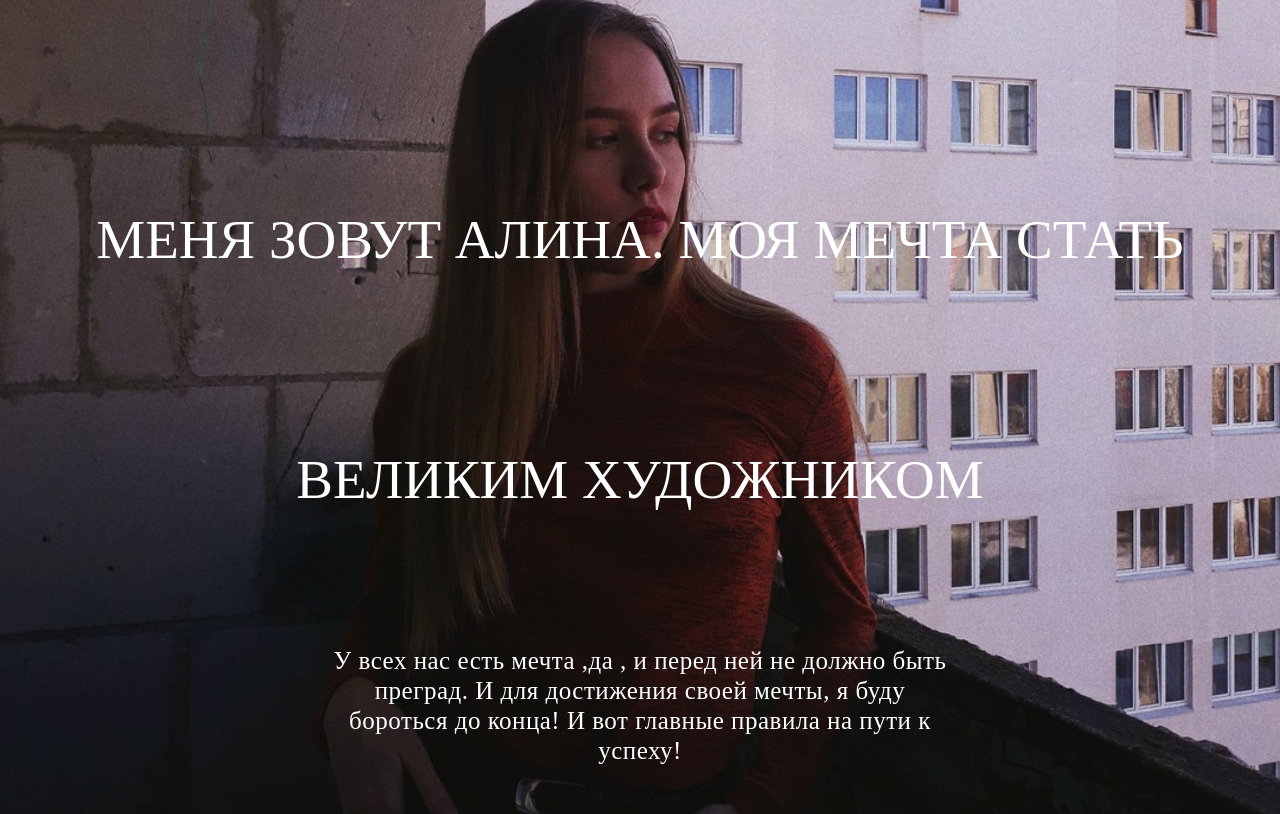
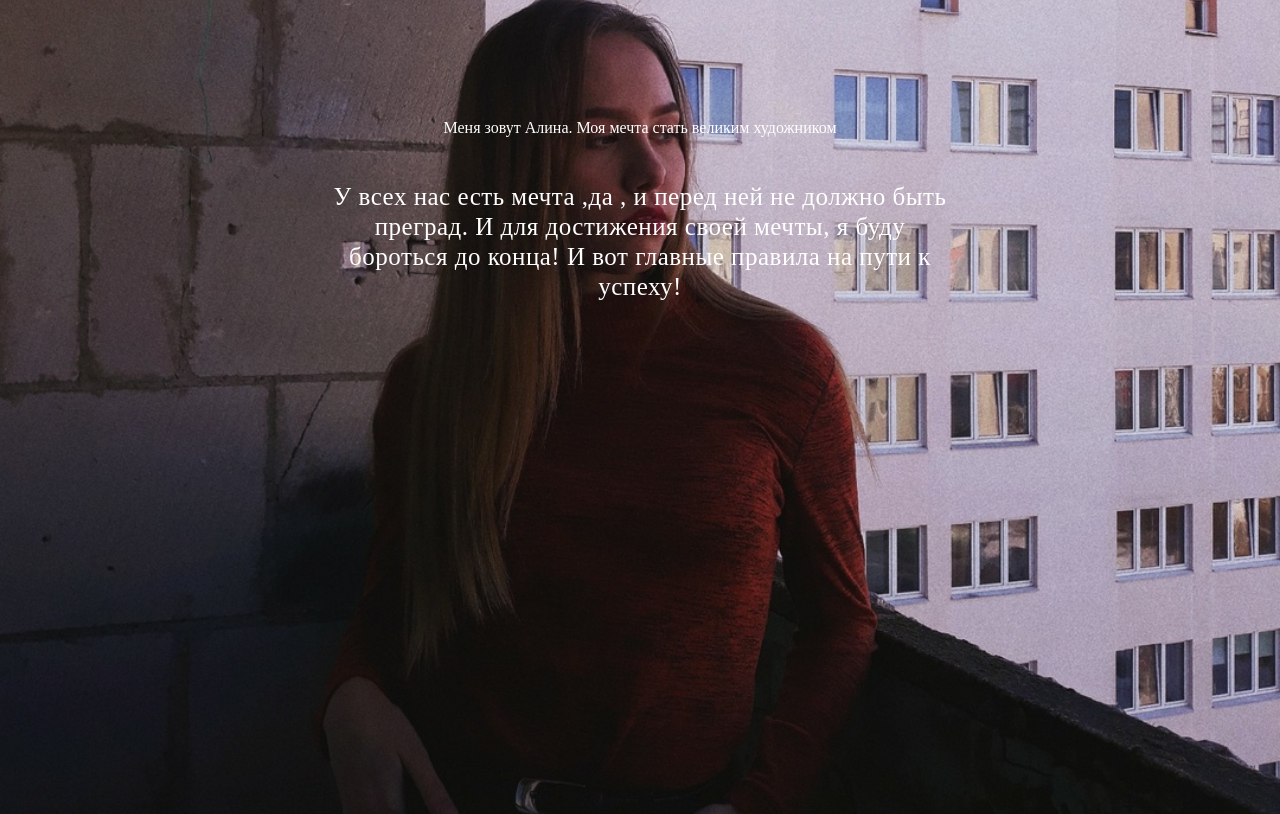
Before and after one commit to AlexeyMelyuh/Just-Check, a plain HTML site: page index.html in a window 1280 px wide. Shown: the top 814 px of the page. Drawn offline with Linux system fonts and the light colour scheme.

Commit message:
changed index.html

```diff
--- a/index.html
+++ b/index.html
@@ -8,7 +8,7 @@
   <link rel="stylesheet" href="style.css">
 </head>
 <body>
-  <div class="header">
+  <div class="header
     <h1>Меня зовут Алина. Моя мечта стать великим художником</h1>
     <h2>
       У всех нас есть мечта ,да , и перед ней не должно быть преград.
```
